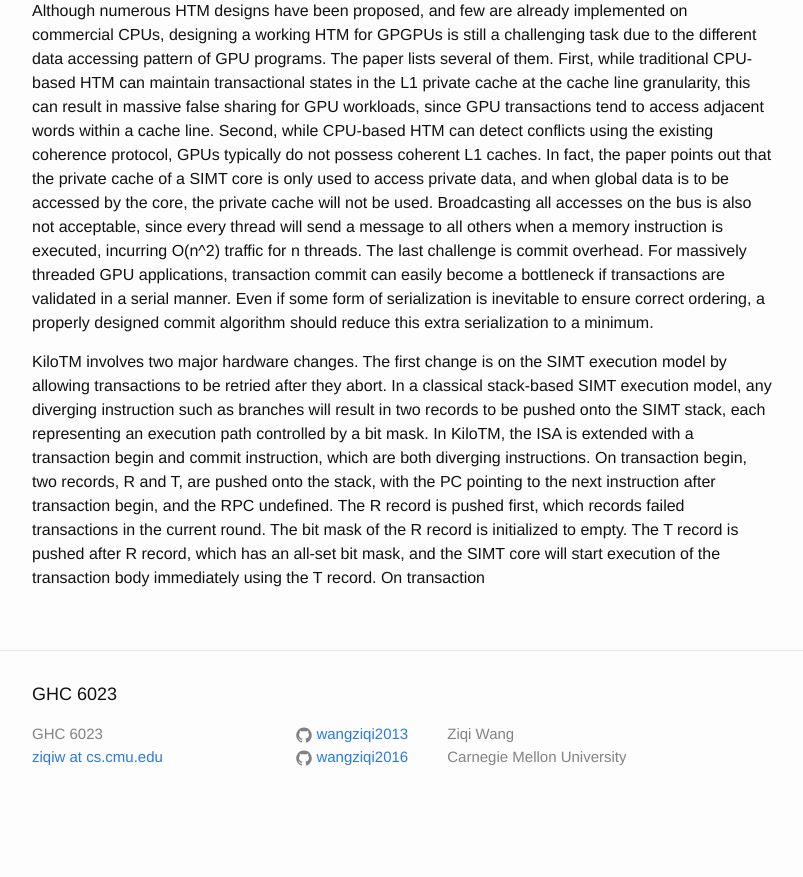
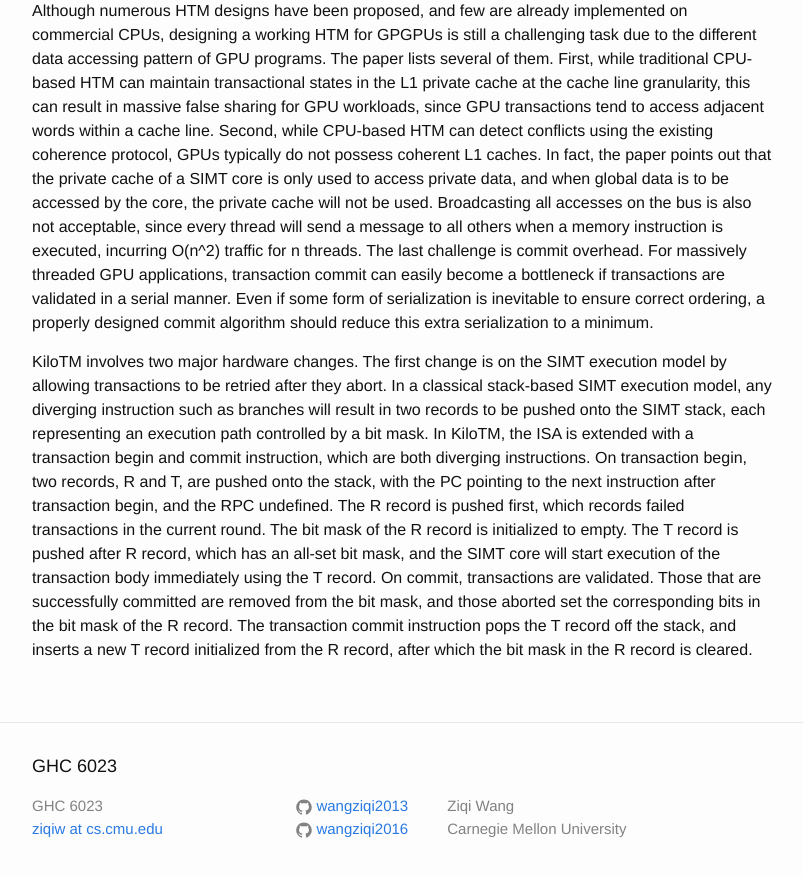
Before and after one commit to wangziqi2013/wangziqi2013.github.io, a Jekyll site: the page built from _posts/2019-10-21-kilotm.markdown, in a window 1280 px wide and 900 px high, scrolled down 748 px. Shown: the top 877 px of the window, without its empty margins (238-1041 px from the left). Built offline with Jekyll 4.4.1, drawn with Linux system fonts in a browser that asks for light colours; before the commit the page ends 1576 px from its top, so only the background shows below that.

Commit message:
Adding txn commit

```diff
--- a/_posts/2019-10-21-kilotm.markdown
+++ b/_posts/2019-10-21-kilotm.markdown
@@ -42,4 +42,7 @@ In KiloTM, the ISA is extended with a transaction begin and commit instruction,
 On transaction begin, two records, R and T, are pushed onto the stack, with the PC pointing to the next instruction after
 transaction begin, and the RPC undefined. The R record is pushed first, which records failed transactions in the current
 round. The bit mask of the R record is initialized to empty. The T record is pushed after R record, which has an all-set
-bit mask, and the SIMT core will start execution of the transaction body immediately using the T record. On transaction
+bit mask, and the SIMT core will start execution of the transaction body immediately using the T record. On commit, transactions
+are validated. Those that are successfully committed are removed from the bit mask, and those aborted set the corresponding
+bits in the bit mask of the R record. The transaction commit instruction pops the T record off the stack, and inserts a
+new T record initialized from the R record, after which the bit mask in the R record is cleared.
```
